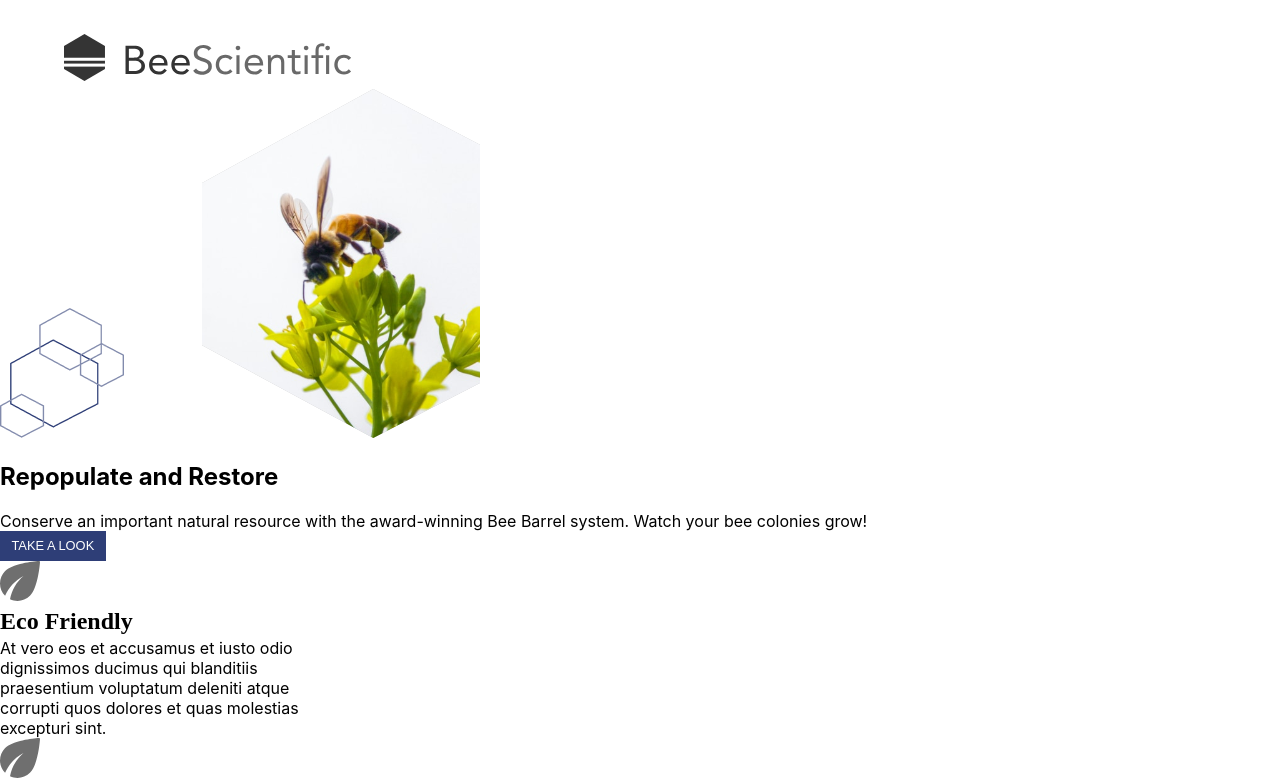
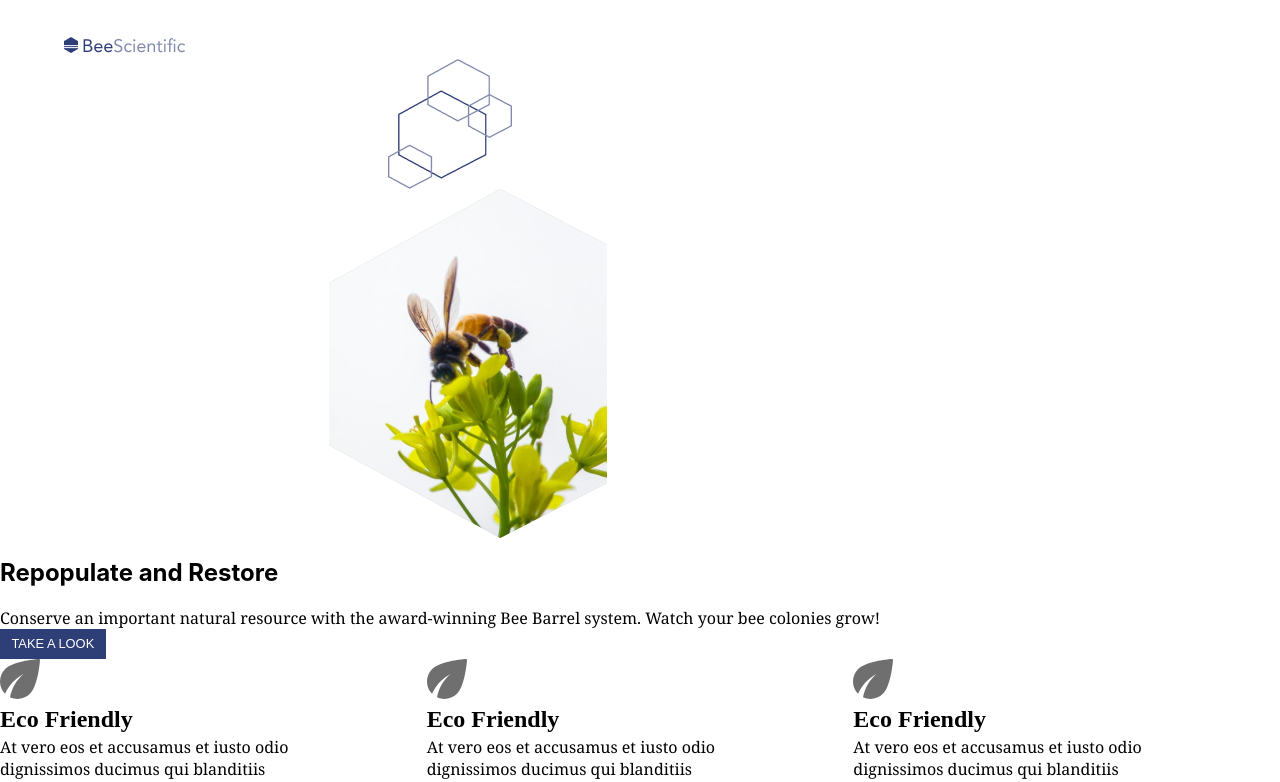
Before and after one commit to sfonua10/beescientific, a Next.js app: page / in a window 1280 px wide. Shown: the top 782 px of the page. Built offline with nearby package versions, Linux system fonts and the light colour scheme.

Commit message:
wip hero images overlap

```diff
--- a/components/header.js
+++ b/components/header.js
@@ -5,11 +5,11 @@ export default function Header() {
   return (
     <header className={styles.mainHeader}>
       <a className={styles.brandLogo}>
-        <img src="/images/bee_scientific_logo.svg" />
+        <img src="/images/mobile_logo.png" />
       </a>
       <nav className={styles.mainNav}>
         <ul>
-          {/* <li>
+          <li>
             <Link href="/">
               <a>HOME</a>
             </Link>
@@ -23,7 +23,7 @@ export default function Header() {
             <Link href="/about">
               <a>ABOUT US</a>
             </Link>
-          </li> */}
+          </li>
           {/* <li>
             <Link href="/contribute">
               <a>CONTRIBUTE</a>
--- a/pages/index.js
+++ b/pages/index.js
@@ -39,15 +39,17 @@ export default function Home() {
           LEARN MORE
         </button>
       </section> */}
-      <section style={{ display: `flex`, flexDirection: `column` }}>
-        <div>
+
+      <div className={styles.heroImages}>
         <img
+          className={styles.img1}
           src="/images/beehives_hero.png"
           alt="Picture of bee"
           width={124}
           height={130}
         />{' '}
         <img
+          className={styles.img2}
           src="/images/hero_bee.svg"
           alt="Picture of bee"
           width={351}
@@ -56,15 +58,17 @@ export default function Home() {
       </div>
       <h2>Repopulate and Restore</h2>
       <p>
-          Conserve an important natural resource with the award-winning Bee
-          Barrel system. Watch your bee colonies grow!
+        Conserve an important natural resource with the award-winning Bee Barrel
+        system. Watch your bee colonies grow!
       </p>
       <button className="button">Take a look</button>
-      </section>
+
       <section>
+        <div className="homeGrid">
           <FeatureBox />
           <FeatureBox />
           <FeatureBox />
+        </div>
         <button className="button">LEARN MORE</button>
       </section>
       <section>
--- a/styles/Home.module.css
+++ b/styles/Home.module.css
@@ -32,6 +32,29 @@
   cursor: pointer;
 }
 
+.mainNav ul {
+  display: none;
+}
+
+.heroImages {
+  display: grid;
+  grid-template-columns: repeat(5, 1fr);
+}
+
+.img1 .img2 {
+  grid-row: 1/2;
+}
+
+.img1 {
+  grid-column: 1/3;
+  align-self: center;
+  justify-self: end;
+}
+
+.img2 {
+  grid-column: 2 / -1;
+  z-index: -1;
+}
 .mainHeader {
   display: flex;
   justify-content: space-between;
--- a/styles/globals.css
+++ b/styles/globals.css
@@ -20,6 +20,7 @@ li {
   margin: 0;
   padding: 0;
   text-decoration: none;
+  font-family: Georgia, 'Times New Roman', Times, serif;
 }
 li {
   list-style-type: none;
@@ -55,11 +56,15 @@ body {
 /* mobile styles */
 
 /* small tablet styles */
-@media screen and (min-width: 640px) {
+@media screen and (min-width: 375px) {
 }
 
 /* large tablets and laptop styles */
-@media screen and (min-width: 960px) {
+@media screen and (min-width: 768px) {
+  .homeGrid {
+    display: grid;
+    grid-template-columns: 1fr 1fr 1fr;
+  }
 }
 
 /* de3sktop styles */
```
Also changed, not shown: public/images/mobile_logo.png (added), public/vercel.svg (deleted). Lines whose indentation alone changed are shown as unchanged.
